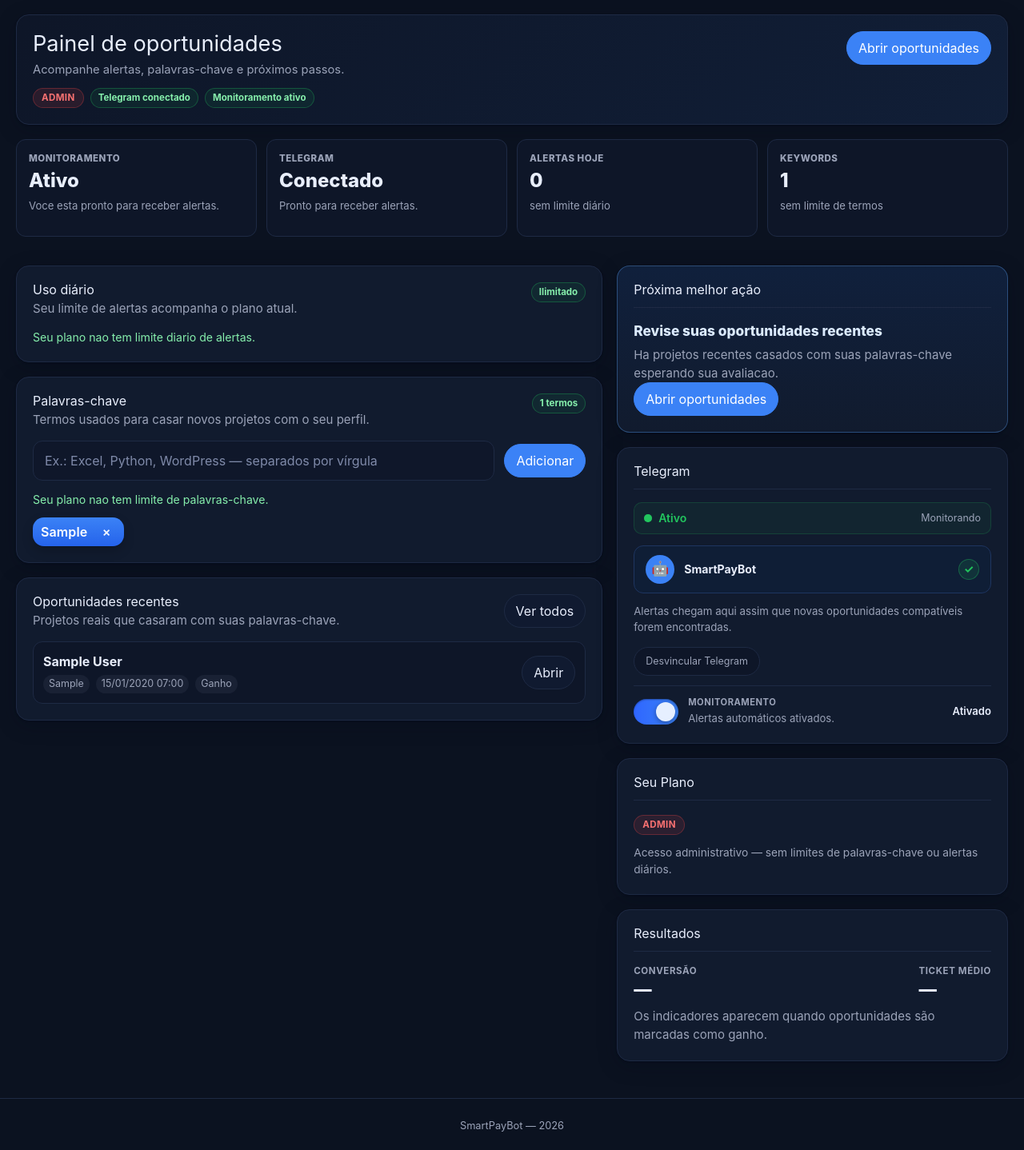
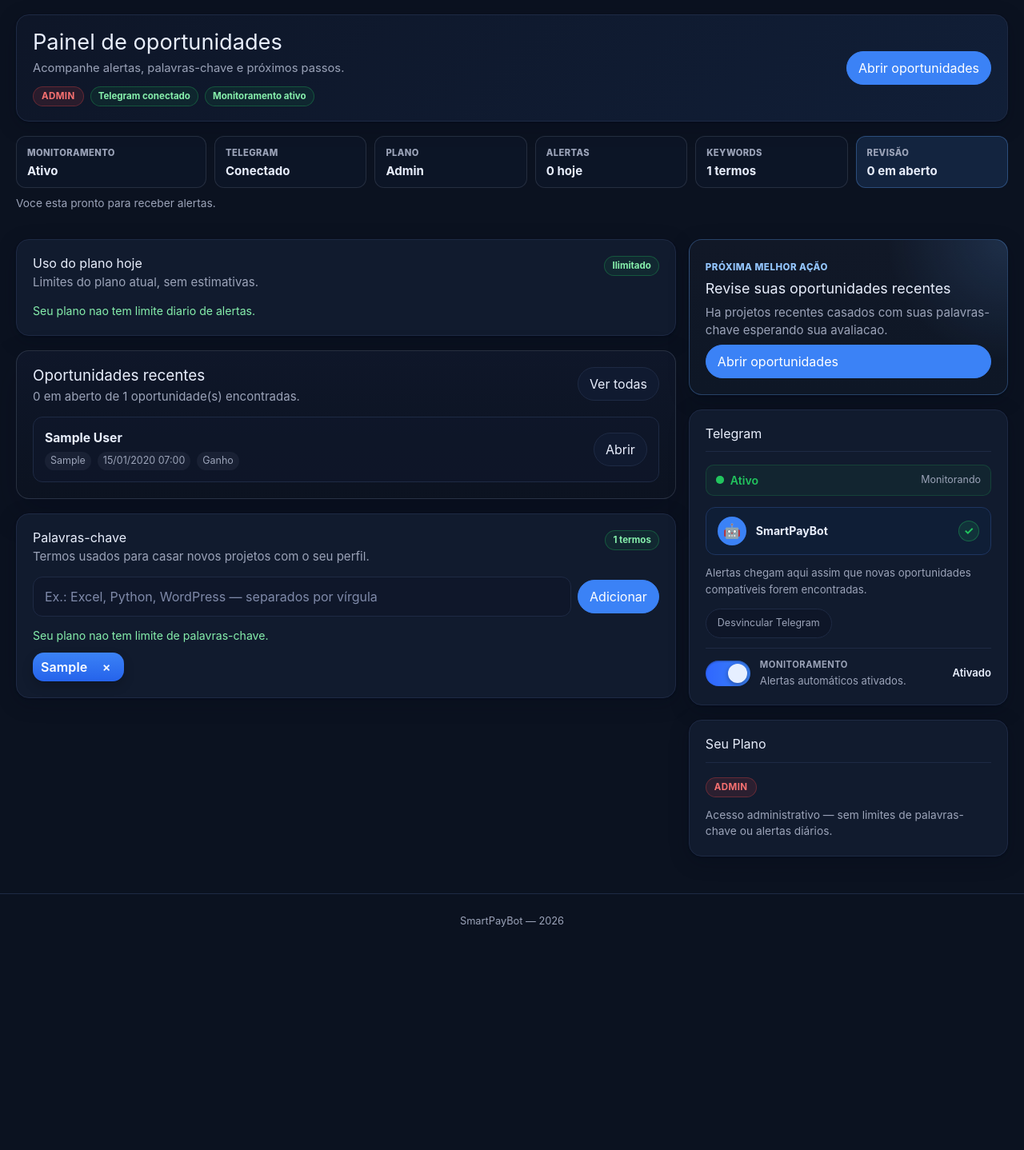
Before and after one commit to Abiliioo/www.smartpaybot.com.br, a Flask app: page /dashboard/ in a window 1280 px wide. Shown: the part 65-1503 px from the top of the page at 80% size. After the commit the page ends 1224 px from the top, so only its background shows below. Run offline with Flask 3, Linux system fonts and the light colour scheme; a user stored in the database is signed in; tables that the repository leaves empty hold one stand-in row (values such as "Sample post"); some libraries are stand-ins or nearby versions.

Commit message:
ux: refine real dashboard structure

```diff
--- a/app/routes/dashboard.py
+++ b/app/routes/dashboard.py
@@ -61,6 +61,7 @@ def _usage_pct(used: int, max_value: int) -> int:
 def _build_dashboard_view(*, plan: dict, is_linked: bool, bot_running: bool, keywords: list[str], projects: list) -> dict:
     kw_count = len(keywords)
     project_count = len(projects)
+    review_count = sum(1 for project in projects if not bool(getattr(project, "won", False)))
     is_unlimited = bool(plan.get("is_pro") or plan.get("is_admin_plan"))
     is_free = not is_unlimited
 
@@ -181,6 +182,7 @@ def _build_dashboard_view(*, plan: dict, is_linked: bool, bot_running: bool, key
     return {
         "kw_count": kw_count,
         "projects_count": project_count,
+        "review_count": review_count,
         "recent_projects": projects[:5],
         "is_free": is_free,
         "is_unlimited": is_unlimited,
--- a/app/static/css/style.css
+++ b/app/static/css/style.css
@@ -1101,3 +1101,107 @@ input[type="text"], input[type="email"], input[type="password"]{
   .opportunity-item .btn { width: 100%; text-align: center }
   .compact-results-card .kpi-mini { flex-direction: column }
 }
+/* =======================
+   26) DASHBOARD REAL — SPB-251C
+   ======================= */
+.dashboard-hero { align-items: center; padding: 18px 20px }
+.dashboard-hero__copy { min-width: 0 }
+.dashboard-insight-strip {
+  display: grid;
+  grid-template-columns: 1.25fr repeat(5, minmax(0, 1fr));
+  gap: 10px;
+  margin: 0 0 16px;
+}
+.insight-pill {
+  min-width: 0;
+  padding: 12px 13px;
+  background: rgba(14,22,40,.78);
+  border: 1px solid rgba(148,163,184,.18);
+  border-radius: 12px;
+}
+.insight-pill span {
+  display: block;
+  color: var(--muted);
+  font-size: .7rem;
+  font-weight: 800;
+  letter-spacing: .4px;
+  text-transform: uppercase;
+}
+.insight-pill strong {
+  display: block;
+  margin-top: 5px;
+  overflow: hidden;
+  color: var(--ink);
+  font-size: .94rem;
+  line-height: 1.15;
+  text-overflow: ellipsis;
+  white-space: nowrap;
+}
+.insight-pill--accent {
+  background: rgba(22,42,72,.8);
+  border-color: rgba(96,165,250,.32);
+}
+.dashboard-grid {
+  grid-template-columns: minmax(0, 1.55fr) minmax(280px, .75fr);
+  gap: 16px;
+}
+.dashboard-status-note {
+  margin: -6px 0 16px;
+  color: var(--muted);
+  font-size: .86rem;
+  line-height: 1.45;
+}
+.dashboard-plan-usage,
+.opportunities-card--primary {
+  border-color: rgba(148,163,184,.2);
+}
+.opportunities-card--primary {
+  background: linear-gradient(180deg, rgba(15,23,42,.98) 0%, rgba(12,19,33,.98) 100%);
+  box-shadow: 0 18px 45px rgba(2,6,23,.2);
+}
+.opportunities-card--primary .section-head h3 { font-size: 1.18rem }
+.opportunities-card--primary .opportunity-list { gap: 12px }
+.opportunities-card--primary .opportunity-item {
+  padding: 14px;
+  background: rgba(15,23,42,.82);
+}
+.opportunities-card--primary .opportunity-item__title { font-size: .98rem }
+.keywords-card--compact .form-inline { gap: 8px }
+.keywords-card--compact .chips { margin-top: 10px }
+.next-action-card--featured {
+  border-color: rgba(96,165,250,.3);
+  background:
+    radial-gradient(circle at top right, rgba(96,165,250,.16), transparent 34%),
+    linear-gradient(180deg, #111827 0%, #0e1726 100%);
+}
+.next-action-card--featured h3 {
+  margin: 6px 0 8px;
+  padding: 0;
+  border: 0;
+  color: var(--ink);
+  font-size: 1.12rem;
+}
+.next-action-card--featured .btn { width: 100%; justify-content: center; margin-top: 6px }
+.side-card-kicker {
+  color: #93c5fd;
+  font-size: .72rem;
+  font-weight: 850;
+  letter-spacing: .5px;
+  text-transform: uppercase;
+}
+@media (max-width: 1020px) {
+  .dashboard-insight-strip { grid-template-columns: repeat(3, minmax(0, 1fr)) }
+  .dashboard-grid { grid-template-columns: 1fr }
+}
+@media (max-width: 640px) {
+  .dashboard-hero { align-items: flex-start; padding: 16px }
+  .dashboard-insight-strip { grid-template-columns: 1fr 1fr; gap: 8px }
+  .insight-pill { padding: 11px }
+  .insight-pill--wide,
+  .insight-pill--accent { grid-column: span 2 }
+  .insight-pill strong { font-size: .88rem; white-space: normal }
+  .dashboard-grid { gap: 12px }
+  .opportunities-card--primary .opportunity-item__title { white-space: normal }
+  .keywords-card--compact .form-inline { flex-direction: column; align-items: stretch }
+  .keywords-card--compact .form-inline .btn { width: 100% }
+}
--- a/app/templates/dashboard.html
+++ b/app/templates/dashboard.html
@@ -4,7 +4,7 @@
 {% block content %}
 <div class="dashboard-shell">
   <div class="dashboard-hero">
-    <div>
+    <div class="dashboard-hero__copy">
       <h1 class="dashboard-hero__title">Painel de oportunidades</h1>
       <p class="dashboard-hero__sub">Acompanhe alertas, palavras-chave e próximos passos.</p>
       <div class="dashboard-hero__badges">
@@ -28,48 +28,40 @@
     <a class="btn primary pill" href="{{ dashboard.next_action.href }}">{{ dashboard.next_action.label }}</a>
   </div>
 
-  <section class="dashboard-status-grid" aria-label="Resumo do painel">
-    <article class="status-card">
-      <div class="status-card__label">Monitoramento</div>
-      <div class="status-card__value">{{ dashboard.monitoring.label.replace('Monitoramento ', '')|capitalize }}</div>
-      <p>{{ dashboard.monitoring.description }}</p>
+  <section class="dashboard-insight-strip" aria-label="Resumo rapido da conta">
+    <article class="insight-pill insight-pill--wide">
+      <span>Monitoramento</span>
+      <strong>{{ dashboard.monitoring.label.replace('Monitoramento ', '')|capitalize }}</strong>
     </article>
-    <article class="status-card">
-      <div class="status-card__label">Telegram</div>
-      <div class="status-card__value">{{ 'Conectado' if is_linked else 'Desconectado' }}</div>
-      <p>{{ 'Pronto para receber alertas.' if is_linked else 'Conecte para receber oportunidades.' }}</p>
+    <article class="insight-pill">
+      <span>Telegram</span>
+      <strong>{{ 'Conectado' if is_linked else 'Desconectado' }}</strong>
     </article>
-    <article class="status-card">
-      <div class="status-card__label">Alertas hoje</div>
-      <div class="status-card__value" id="alerts-today">{{ dashboard.alerts_today }}</div>
-      <p>
-        {% if dashboard.is_unlimited %}
-          sem limite diário
-        {% else %}
-          {{ dashboard.alerts_remaining }} restante(s) no Free
-        {% endif %}
-      </p>
+    <article class="insight-pill">
+      <span>Plano</span>
+      <strong>{% if plan and plan.is_admin_plan %}Admin{% elif plan and plan.is_pro %}Pro{% else %}Free{% endif %}</strong>
     </article>
-    <article class="status-card">
-      <div class="status-card__label">Keywords</div>
-      <div class="status-card__value">{{ dashboard.kw_count }}</div>
-      <p>
-        {% if dashboard.max_keywords < 0 %}
-          sem limite de termos
-        {% else %}
-          de {{ dashboard.max_keywords }} no plano atual
-        {% endif %}
-      </p>
+    <article class="insight-pill">
+      <span>Alertas</span>
+      <strong>{% if dashboard.is_unlimited %}{{ dashboard.alerts_today }} hoje{% else %}{{ dashboard.alerts_today }}/{{ dashboard.max_alerts_day }} usados{% endif %}</strong>
+    </article>
+    <article class="insight-pill">
+      <span>Keywords</span>
+      <strong>{% if dashboard.max_keywords < 0 %}{{ dashboard.kw_count }} termos{% else %}{{ dashboard.kw_count }}/{{ dashboard.max_keywords }} em uso{% endif %}</strong>
+    </article>
+    <article class="insight-pill insight-pill--accent">
+      <span>Revisão</span>
+      <strong>{{ dashboard.review_count }} em aberto</strong>
     </article>
   </section>
-
+  <p class="dashboard-status-note">{{ dashboard.monitoring.description }}</p>
   <div class="grid dashboard-grid">
     <div class="stack">
       <section class="card usage-card" id="daily-usage-card">
         <div class="section-head">
           <div>
-            <h3>Uso diário</h3>
-            <p class="help">Seu limite de alertas acompanha o plano atual.</p>
+            <h3>Uso do plano hoje</h3>
+            <p class="help">Limites do plano atual, sem estimativas.</p>
           </div>
           {% if dashboard.is_unlimited %}
             <span class="status-badge status-badge--ok">Ilimitado</span>
@@ -104,7 +96,40 @@
         {% endif %}
       </section>
 
-      <section class="card" id="keywords-card">
+      <section class="card opportunities-card--primary">
+        <div class="section-head">
+          <div>
+            <h3>Oportunidades recentes</h3>
+            <p class="help">{{ dashboard.review_count }} em aberto de {{ dashboard.projects_count }} oportunidade(s) encontradas.</p>
+          </div>
+          <a class="btn pill link-projetos" href="{{ url_for('dashboard.my_projects') }}">Ver todas</a>
+        </div>
+
+        {% if dashboard.recent_projects %}
+          <div class="opportunity-list">
+            {% for p in dashboard.recent_projects %}
+              <article class="opportunity-item">
+                <div class="opportunity-item__body">
+                  <div class="opportunity-item__title">{{ p.title }}</div>
+                  <div class="opportunity-item__meta">
+                    <span>{{ p.matched_keyword }}</span>
+                    <span>{{ p.created_at|fmt_br }}</span>
+                    {% if p.won %}<span>Ganho</span>{% else %}<span>Em aberto</span>{% endif %}
+                  </div>
+                </div>
+                <a class="btn pill" target="_blank" rel="noopener" href="{{ p.link }}">Abrir</a>
+              </article>
+            {% endfor %}
+          </div>
+        {% else %}
+          <div class="empty-state dashboard-empty">
+            <div class="empty-state__title">Nenhuma oportunidade por enquanto</div>
+            <div class="empty-state__desc">Quando novas oportunidades casarem com suas keywords, elas aparecem aqui.</div>
+          </div>
+        {% endif %}
+      </section>
+
+      <section class="card keywords-card--compact" id="keywords-card">
         <div class="section-head">
           <div>
             <h3>Palavras-chave</h3>
@@ -162,45 +187,12 @@
           {% endfor %}
         </ul>
       </section>
-
-      <section class="card">
-        <div class="section-head">
-          <div>
-            <h3>Oportunidades recentes</h3>
-            <p class="help">Projetos reais que casaram com suas palavras-chave.</p>
-          </div>
-          <a class="btn pill link-projetos" href="{{ url_for('dashboard.my_projects') }}">Ver todos</a>
-        </div>
-
-        {% if dashboard.recent_projects %}
-          <div class="opportunity-list">
-            {% for p in dashboard.recent_projects %}
-              <article class="opportunity-item">
-                <div class="opportunity-item__body">
-                  <div class="opportunity-item__title">{{ p.title }}</div>
-                  <div class="opportunity-item__meta">
-                    <span>{{ p.matched_keyword }}</span>
-                    <span>{{ p.created_at|fmt_br }}</span>
-                    {% if p.won %}<span>Ganho</span>{% else %}<span>Em aberto</span>{% endif %}
-                  </div>
-                </div>
-                <a class="btn pill" target="_blank" rel="noopener" href="{{ p.link }}">Abrir</a>
-              </article>
-            {% endfor %}
-          </div>
-        {% else %}
-          <div class="empty-state dashboard-empty">
-            <div class="empty-state__title">Nenhuma oportunidade por enquanto</div>
-            <div class="empty-state__desc">Quando novas oportunidades casarem com suas keywords, elas aparecem aqui.</div>
-          </div>
-        {% endif %}
-      </section>
     </div>
 
     <div class="stack">
-      <section class="card next-action-card">
-        <h3>Próxima melhor ação</h3>
-        <p class="next-action-card__title">{{ dashboard.next_action.title }}</p>
+      <section class="card next-action-card next-action-card--featured">
+        <span class="side-card-kicker">Próxima melhor ação</span>
+        <h3>{{ dashboard.next_action.title }}</h3>
         <p class="help">{{ dashboard.next_action.body }}</p>
         <a class="btn primary pill" href="{{ dashboard.next_action.href }}">{{ dashboard.next_action.label }}</a>
       </section>
@@ -339,20 +331,6 @@
       </section>
       {% endif %}
 
-      <section class="card compact-results-card">
-        <h3>Resultados</h3>
-        <div class="kpi-mini">
-          <div>
-            <div class="kpi-mini__label">Conversão</div>
-            <div class="kpi-mini__val" id="mini-conv">—</div>
-          </div>
-          <div>
-            <div class="kpi-mini__label">Ticket médio</div>
-            <div class="kpi-mini__val" id="mini-avg">—</div>
-          </div>
-        </div>
-        <p class="help" style="margin:12px 0 0">Os indicadores aparecem quando oportunidades são marcadas como ganho.</p>
-      </section>
     </div>
   </div>
 </div>
```
Also changed, not shown: docs/phase-2/13-backlog.md (+1 -1 lines), docs/phase-2/16-roadmap-mestre.md (+2 -1 lines), tests/test_ui_interactions_spb254.py (+7 -0 lines), CHANGELOG.md.
